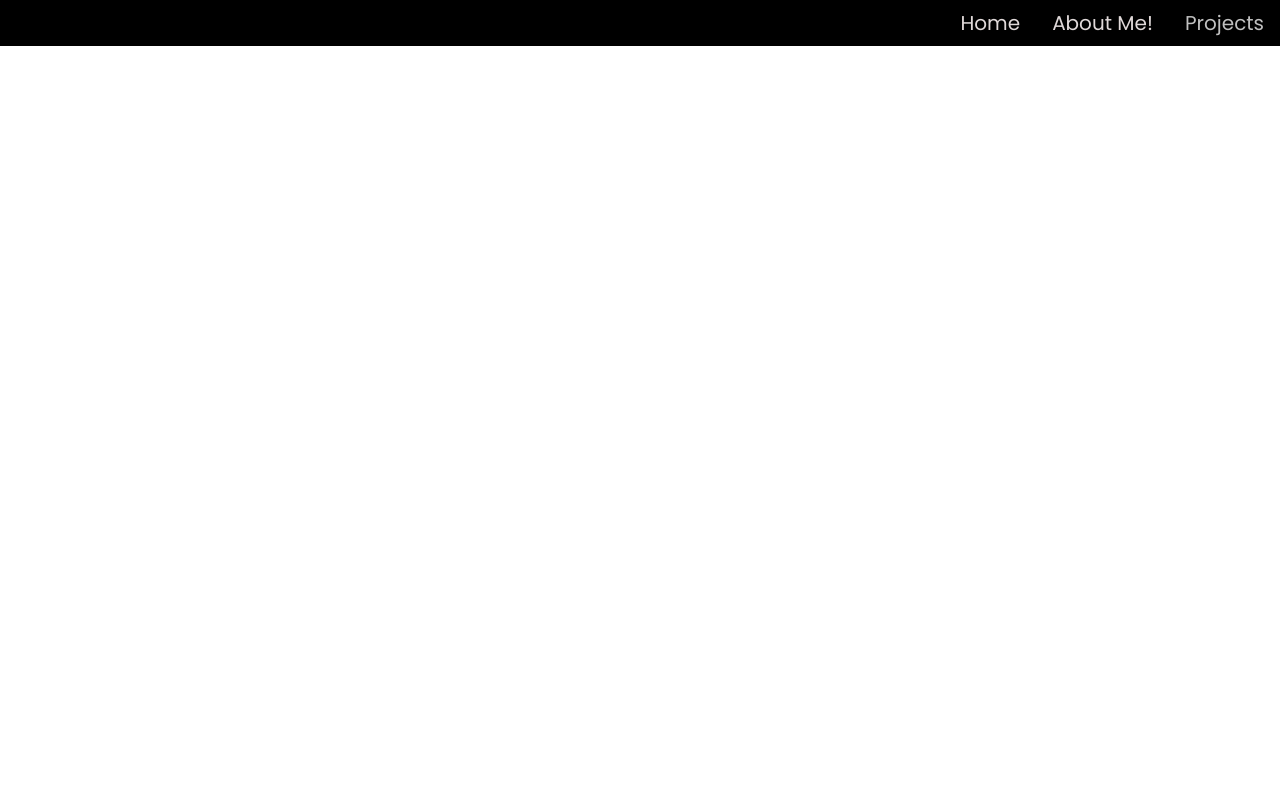
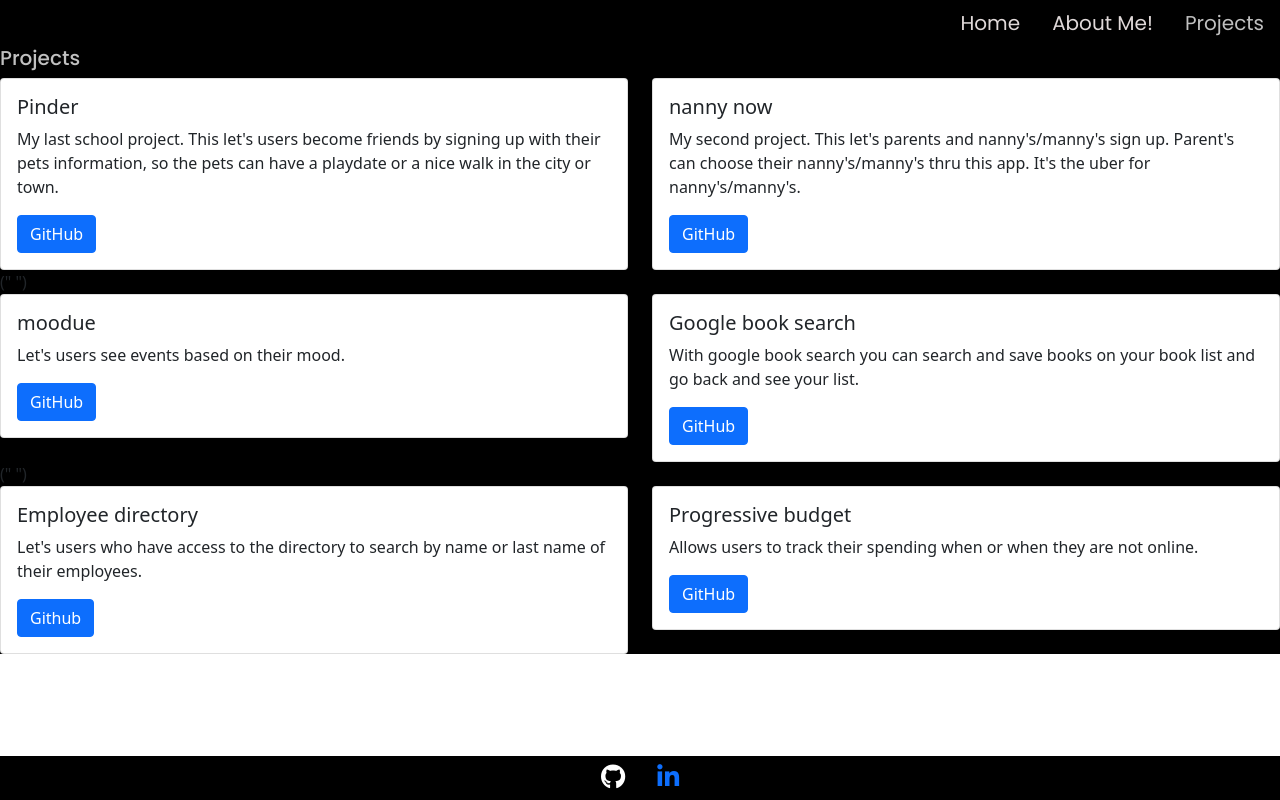
Before and after one commit to diego773/updated-portfolio, a React (Create React App) app: page /projects in a window 1280 px wide. Built offline with nearby package versions, Linux system fonts and the light colour scheme.

Commit message:
added a readme

```diff
--- a/package.json
+++ b/package.json
@@ -2,11 +2,13 @@
   "name": "updated-portfolio",
   "version": "0.1.0",
   "private": true,
+  "homepage": "https://diego773.github.io/my-app",
   "dependencies": {
     "@testing-library/jest-dom": "^5.14.1",
     "@testing-library/react": "^11.2.7",
     "@testing-library/user-event": "^12.8.3",
     "bootstrap": "^5.0.2",
+    "gh-pages": "^3.2.3",
     "react": "^17.0.2",
     "react-dom": "^17.0.2",
     "react-router-dom": "^5.2.0",
@@ -14,6 +16,8 @@
     "web-vitals": "^1.1.2"
   },
   "scripts": {
+    "predeploy": "npm run build",
+    "deploy": "gh-pages -b master -d build",
     "start": "react-scripts start",
     "build": "react-scripts build",
     "test": "react-scripts test",
--- a/public/index.html
+++ b/public/index.html
@@ -28,6 +28,8 @@
   <link rel="preconnect" href="https://fonts.googleapis.com">
   <link rel="preconnect" href="https://fonts.gstatic.com" crossorigin>
   <link href="https://fonts.googleapis.com/css2?family=Lexend+Deca&display=swap" rel="stylesheet">
+
+  <link rel="stylesheet" href="https://use.fontawesome.com/releases/v5.15.3/css/all.css" integrity="sha384-SZXxX4whJ79/gErwcOYf+zWLeJdY/qpuqC4cAa9rOGUstPomtqpuNWT9wdPEn2fk" crossorigin="anonymous">
   <title>React App</title>
 </head>
 
--- a/src/App.js
+++ b/src/App.js
@@ -5,6 +5,7 @@ import Home from "./pages/Home/Home";
 import About from "./pages/About/About";
 import Projects from "./pages/Projects/Projects";
 import Contact from "./pages/Contact/Contact";
+import Footer from "./components/Footer";
 
 function App() {
   return (
@@ -13,8 +14,9 @@ function App() {
         <NavTabs />
         <Route exact path="/" component={Home} />
         <Route exact path="/about" component={About} />
-        <Route exact path="/blog" component={Projects} />
+        <Route exact path="/projects" component={Projects} />
         <Route path="/contact" component={Contact} />
+        <Footer />
       </div>
     </Router>
   );
--- /dev/null
+++ b/src/components/Footer/index.js
@@ -0,0 +1,32 @@
+import React from "react";
+import "./style.css";
+
+function Footer() {
+  return (
+    <div className="jumbotron">
+
+    <ul class="nav justify-content-center fixed-bottom">
+      <li class="nav-item">
+        <a
+          style={{ display: "table-cell" }}
+            href="https://github.com/diego773"
+            target="_blank"
+            class="nav-link">
+          <i class="fab fa-github"></i>
+        </a>
+      </li>
+      <li class="nav-item">
+        <a
+          style={{display: "table-cell"}}
+          href="https://www.linkedin.com/in/diego-villarreal-6771a4129/"
+          target="_blank"
+          class="nav-link">
+          <i class="fab fa-linkedin-in"></i>
+        </a>
+      </li>
+    </ul>
+    </div>
+  )
+}
+
+export default Footer;
--- /dev/null
+++ b/src/components/Footer/style.css
@@ -0,0 +1,8 @@
+.fa-github {
+  color: white;
+  font-size: 25px;
+}
+
+.fa-linkedin-in {
+  font-size: 25px;
+}
--- a/src/components/NavTabs.js
+++ b/src/components/NavTabs.js
@@ -28,8 +28,8 @@ function NavTabs() {
           </li>
           <li className="nav-item">
             <Link
-              to="/blog"
-              className={location.pathname === "/blog" ? "nav-link active" : "nav-link"}>
+              to="/projects"
+              className={location.pathname === "/projects" ? "nav-link active" : "nav-link"}>
               <div className="projects">
                 Projects
               </div>
--- a/src/pages/Home/Home.js
+++ b/src/pages/Home/Home.js
@@ -1,16 +1,23 @@
 import React from "react";
 import "./style.css";
-import chimborazo from "../../images/chimborazo.jpg"
+import diego from "../../images/diego.jpg"
 
 function Home() {
   return (
       <div className="header">
-        <div className="container">
-        </div>
-          <h1 className="name">Hi, my name is Diego</h1>
+        <div className="grid-container">
+         <h1 className="name">Hi, my name is Diego</h1>
           <p className="description">
             I'm a Full Stack Web Developer from Chicago, IL.
-        </p>
+          </p>
+            <div className="section">
+              <img
+                src={diego}
+                className="diego"
+              />
+        </div>
+
+        </div>
       </div>
   );
 }
--- a/src/pages/Home/style.css
+++ b/src/pages/Home/style.css
@@ -1,13 +1,6 @@
 .header{
   background: black;
-}
-.chimborazo {
-  max-width: 100%;
-  margin-top: -100px;
-  background: cover;
-
-
-
+  height: 100%;
 }
 .name {
   font-size: 30px;
@@ -21,3 +14,18 @@
   font-size: 20px;
 
 }
+
+.section {
+  background-color: black;
+}
+
+.diego {
+  display: block;
+  margin-left: auto;
+  margin-right: auto;
+  width: 50%;
+  padding: 20px 0;
+  background-color: black;
+  box-shadow: 0 4px 8px 0 rgba(0, 0, 0, 0.2), 0 6px 20px 0 rgba(0, 0, 0, 0.19);
+  opacity: 0.6;
+}
--- a/src/pages/Projects/Projects.js
+++ b/src/pages/Projects/Projects.js
@@ -3,108 +3,129 @@ import "./style.css";
 
 
 function Projects() {
+
   return (
     <div className="section">
       <h1
         className="projects">
         Projects
       </h1>
-      <div class="row">
-        <div class="col-sm-6">
-          <div class="card">
-            <div class="card-body">
-              <h5 class="card-title">
+      <div className="row">
+        <div className="col-sm-6">
+          <div className="card">
+            <div className="card-body">
+              <h5 className="card-title">
                 Pinder
               </h5>
-              <p class="card-text">
+              <p className="card-text">
                 My last school project. This let's users become friends by signing up with their pets information, so the pets can have a playdate or a nice walk in the city or town.
               </p>
-              <a href="#"
-                class="btn btn-primary">
+              <a
+                style={{display: "table-cell"}}
+                href="https://github.com/JXIong15/Pinder"
+                target="_blank"
+                className="btn btn-primary">
                 GitHub
               </a>
             </div>
           </div>
         </div>
-        <div class="col-sm-6">
-          <div class="card">
-            <div class="card-body">
-              <h5 class="card-title">
+        <div className="col-sm-6">
+          <div className="card">
+            <div className="card-body">
+              <h5 className="card-title">
                 nanny now
               </h5>
-              <p class="card-text">
+              <p className="card-text">
                 My second project. This let's parents and nanny's/manny's sign up. Parent's can choose their nanny's/manny's thru this app. It's the uber for nanny's/manny's.
               </p>
-              <a href="#"
-                class="btn btn-primary">
+              <a
+                style={{display: "table-cell"}}
+                href="https://github.com/cdfishe1/nanny-now"
+                target="_blank"
+                className="btn btn-primary">
                 GitHub
               </a>
             </div>
           </div>
         </div>
       </div>
-      <div class="row">
-        <div class="col-sm-6">
-          <div class="card">
-            <div class="card-body">
-              <h5 class="card-title">
+      (" ")
+      <div className="row">
+        <div className="col-sm-6">
+          <div className="card">
+            <div className="card-body">
+              <h5 className="card-title">
                 moodue
               </h5>
-              <p class="card-text">
+              <p className="card-text">
                 Let's users see events based on their mood.
               </p>
-              <a href="#"
-                class="btn btn-primary">
+              <a
+                style={{display: "table-cell"}}
+                href="https://github.com/tmallz/moodue"
+                target="_blank"
+                className="btn btn-primary">
                 GitHub
               </a>
             </div>
           </div>
         </div>
-        <div class="col-sm-6">
-          <div class="card">
-            <div class="card-body">
-              <h5 class="card-title">
+        <div className="col-sm-6">
+          <div className="card">
+            <div className="card-body">
+              <h5 className="card-title">
                 Google book search
               </h5>
-              <p class="card-text">
+              <p className="card-text">
                 With google book search you can search and save books on your book list and go back and see your list.
               </p>
-              <a href="#"
-                class="btn btn-primary">
+              <a
+                style={{display: "table-cell"}}
+                href="https://github.com/diego773/google-book-search"
+                target="_blank"
+                className="btn btn-primary">
                 GitHub
               </a>
             </div>
           </div>
         </div>
       </div>
-      <div class="row">
-        <div class="col-sm-6">
-          <div class="card">
-            <div class="card-body">
-              <h5 class="card-title">
+      (" ")
+      <div className="row">
+        <div className="col-sm-6">
+          <div className="card">
+            <div className="card-body">
+              <h5 className="card-title">
                 Employee directory
               </h5>
-              <p class="card-text">
+              <p className="card-text">
                 Let's users who have access to the directory to search by name or last name of their employees.
               </p>
-              <a href="#"
-                class="btn btn-primary">
+              <a
+                style={{display: "table-cell"}}
+                href="https://github.com/diego773/employee-directory"
+                target="_blank"
+                className="btn btn-primary">
                 Github
               </a>
             </div>
           </div>
         </div>
-        <div class="col-sm-6">
-          <div class="card">
-            <div class="card-body">
-              <h5 class="card-title">
+        <div className="col-sm-6">
+          <div className="card">
+            <div className="card-body">
+              <h5 className="card-title">
                 Progressive budget
               </h5>
-              <p class="card-text">
+              <p className="card-text">
                 Allows users to track their spending when or when they are not online.
               </p>
-              <a href="#"
-                class="btn btn-primary">
+              <a
+                style={{display: "table-cell"}}
+                href="https://github.com/diego773/budget-tracker"
+                target="_blank"
+                className="btn btn-primary">
                 GitHub
               </a>
             </div>
@@ -115,4 +136,5 @@ function Projects() {
   );
 }
 
+
 export default Projects;
--- a/src/pages/Projects/style.css
+++ b/src/pages/Projects/style.css
@@ -1,4 +1,7 @@
+.section {
+  justify-content: space-between;
 
+}
 
 
 .projects {
```
Also changed, not shown: 2 other files (tests, documents, lock files or other folders).
